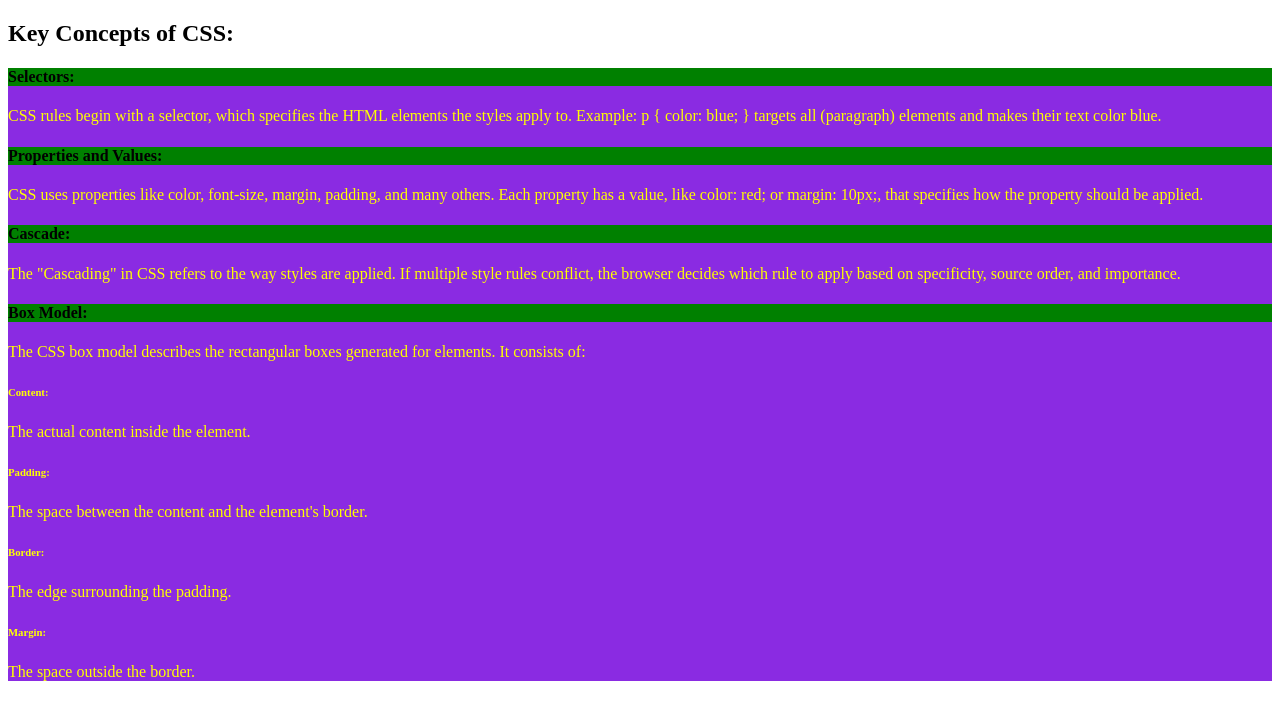
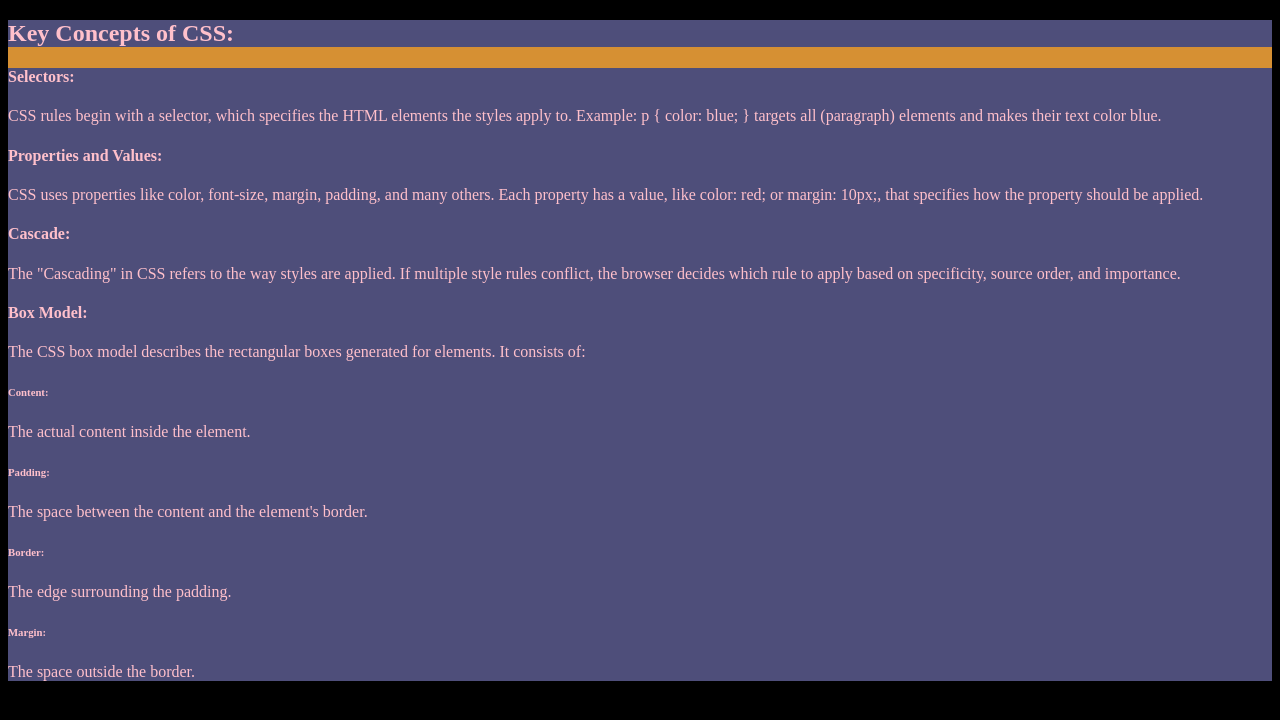
Before and after one commit to truptigadkari14/CSS, a plain HTML site: page Basic_CSS/practise.html in a window 1280 px wide. Drawn offline with Linux system fonts and the light colour scheme.

Commit message:
Modified

```diff
--- a/Basic_CSS/practise.html
+++ b/Basic_CSS/practise.html
@@ -7,13 +7,32 @@
     <title>Document</title>
     <link rel="stylesheet" href="style.css">
     <style>
-        #demo1{
+        /* #demo1{
             background-color: green;
             color: black;
         }
-        div {
-            background-color: blueviolet;
-            color: yellow;
+        p{
+            background-color: rgb(43, 184, 141);
+            color: rgb(65, 39, 138);
+        }
+        .headings{
+            color: rgb(145, 29, 110);
+        }
+        h6{
+            color: rgb(124, 151, 24);
+        } */
+
+        html{
+            background-color: black;
+            color: green;
+        }
+        body{
+            background-color: rgb(214, 144, 51);
+            color: brown;
+        }
+        *{
+            color: pink;
+            background-color: rgb(78, 78, 122);
         }
     </style>
 </head>
@@ -26,33 +45,33 @@
 
     <section>This is a section tag</section> -->
 
-    <h2>Key Concepts of CSS:</h2>
+    <h2 id="demo1">Key Concepts of CSS:</h2>
 
     <div>
-    <h4 id="demo1">Selectors:</h4>
+    <h4 class="headings">Selectors:</h4>
         <p>CSS rules begin with a selector, which specifies the HTML elements the styles apply to.
             Example: p { color: blue; } targets all (paragraph) elements and makes their text color blue.
         </p>
-        <h4 id="demo1">Properties and Values:</h4>
+        <h4 class="headings">Properties and Values:</h4>
 
         <p>CSS uses properties like color, font-size, margin, padding, and many others.
             Each property has a value, like color: red; or margin: 10px;, that specifies how the property should be
             applied.
         </p>
-        <h4 id="demo1">Cascade:</h4>
+        <h4 class="headings">Cascade:</h4>
 
         <p>The "Cascading" in CSS refers to the way styles are applied. If multiple style rules conflict, the browser
             decides which rule to apply based on specificity, source order, and importance.
         </p>
 
-        <h4 id="demo1"> Box Model:</h4>
+        <h4 class="headings"> Box Model:</h4>
 
-        <p>The CSS box model describes the rectangular boxes generated for elements. It consists of:
+        <section>The CSS box model describes the rectangular boxes generated for elements. It consists of:
         <h6>Content:</h6> The actual content inside the element.
         <h6>Padding:</h6> The space between the content and the element's border.
         <h6>Border:</h6> The edge surrounding the padding.
         <h6>Margin:</h6> The space outside the border.
-        </p>
+        </section>
     </div>
 </body>
 
--- a/Basic_CSS/style.css
+++ b/Basic_CSS/style.css
@@ -1,3 +1,3 @@
-section{
+/* section{
     background-color: palevioletred;
-}
+} */
--- a/CSS_text_&_fonts/style.css
+++ b/CSS_text_&_fonts/style.css
@@ -25,8 +25,20 @@ p{
     padding: 20px 40px;
     margin: 20px;
     text-transform: lowercase;
+    text-transform: capitalize;
+    font-family: Arial, Helvetica, sans-serif;
+    font-style: italic;
+    font-variant: small-caps;
 }
 .decoration{
     color: sandybrown;
     text-decoration: underline;
+    font-weight: bold;
+    cursor: pointer;
 }
+#shadow{
+    text-align: center ;
+    margin: 50px 40px;
+    font-size: 5rem;
+    text-shadow: 1px 1px 3px rgb(238, 162, 238);
+}
```
Also changed, not shown: CSS_text_&_fonts/index.html (+2 -0 lines).
